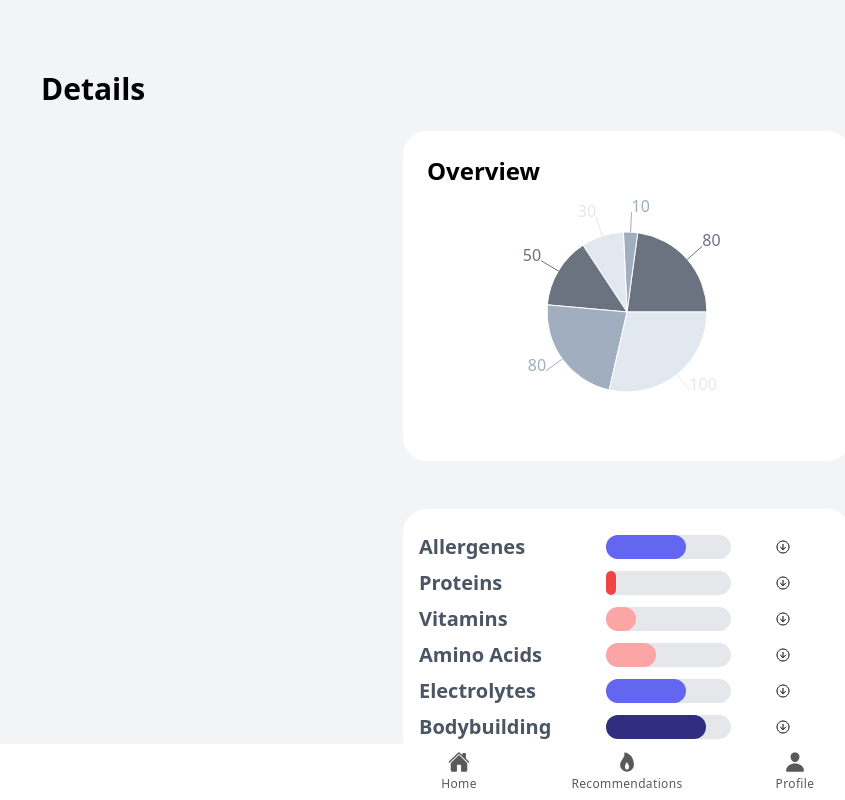
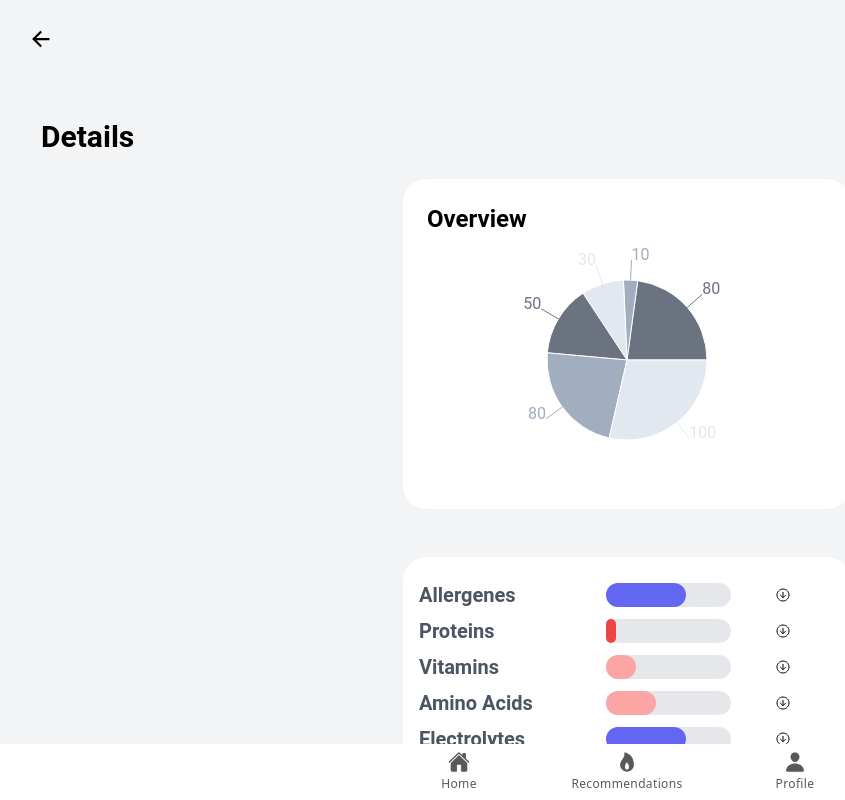
Before and after one commit to starthack-spectrasquad/frontend, a React (Vite) app: page /details in a window 1280 px wide. Shown: the whole page, without its empty margins (13-858 px from the left). Built offline with nearby package versions, Linux system fonts and the light colour scheme.

Commit message:
add navs and scrolls

```diff
--- a/src/pages/Details.tsx
+++ b/src/pages/Details.tsx
@@ -1,4 +1,4 @@
-import {IonContent, IonHeader, IonIcon, IonPage, IonTitle, IonToolbar} from '@ionic/react';
+import {IonBackButton, IonContent, IonHeader, IonIcon, IonPage, IonTitle, IonToolbar} from '@ionic/react';
 import Container from '../components/Container';
 import Heading from "../components/Heading";
 import {Cell, Pie, PieChart, Tooltip} from "recharts";
@@ -18,9 +18,14 @@ const Details: React.FC = () => {
     const COLORS = ['#6b7280', '#a0aec0', '#e2e8f0'];
 
     return (
-        <IonPage className="bg-gray-100" >
-           <div className="bg-gray-100">
+        <IonPage >
+           <IonContent>
+               <div  className="bg-gray-100 h-100">
                <Container>
+                   <div className='flex items-center jusitify-between'>
+                       <IonBackButton defaultHref="home"></IonBackButton>
+                       <div></div>
+                   </div>
                    <Heading name={"Details"}/>
                    <div className="max-w-md mx-auto my-2 mb-12 p-6 bg-white rounded-3xl">
                        <div className="text-2xl font-semibold">Overview</div>
@@ -38,17 +43,17 @@ const Details: React.FC = () => {
                                    label
                                >
                                    {data.map((entry, index) => (
-                                        <Cell key={`cell-${index}`} fill={COLORS[index % COLORS.length]} />
+                                       <Cell key={`cell-${index}`} fill={COLORS[index % COLORS.length]}/>
                                    ))}
                                </Pie>
-                                <Tooltip />
+                               <Tooltip/>
                            </PieChart>
                        </div>
 
                    </div>
 
                    <div className="max-w-md mx-auto my-2 p-4 bg-white rounded-3xl">
-                        {data.map((e: any):any => {
+                       {data.map((e: any): any => {
                            let customClass = "h-6 flex items-center justify-center"
                            if (e.value > 80 && e.value <= 120)
                                customClass += " bg-indigo-900"
@@ -64,9 +69,12 @@ const Details: React.FC = () => {
                                <div className={"flex items-center my-2"}>
                                    <h3 className=" font-semibold text-xl text-gray-600"
                                        style={{width: "45%"}}>{e.name}</h3>
-                                    <div className='flex items-center h-6 bg-gray-200 ' style={{width: "30%",  borderRadius: "25px"}}>
-                                        <div className={customClass} style={{width: e.value, borderRadius: "25px"}}></div>
-                                        <div className=' bg-gray-200 h-6' style={{width: 100-e.value, borderRadius: "25px"}}></div>
+                                   <div className='flex items-center h-6 bg-gray-200 '
+                                        style={{width: "30%", borderRadius: "25px"}}>
+                                       <div className={customClass}
+                                            style={{width: e.value, borderRadius: "25px"}}></div>
+                                       <div className=' bg-gray-200 h-6'
+                                            style={{width: 100 - e.value, borderRadius: "25px"}}></div>
                                    </div>
                                    <div className={"flex justify-center"} style={{width: "25%"}}>
                                        <IonIcon icon={arrowDownCircleOutline}/>
@@ -78,6 +86,7 @@ const Details: React.FC = () => {
                    </div>
                </Container>
                </div>
+           </IonContent>
         </IonPage>
     );
 };
--- a/src/pages/Home.tsx
+++ b/src/pages/Home.tsx
@@ -79,7 +79,7 @@ const Home: React.FC = () => {
 
                         <div className="bg-white rounded-xl p-7">
 
-                            <div className="">
+                            <Link className='w-full mb-10' to={"/details"}>
                                 <div>
                                     <h3 className="text-base font-medium text-gray-600">Today, 22:40</h3>
                                 </div>
@@ -88,8 +88,9 @@ const Home: React.FC = () => {
                                     <h3 className="text-lg font-bold ">YFood - very disappointing</h3>
                                     <IonIcon icon={arrowForwardCircle} className='text-lg' />
                                 </div>
-                            </div>
+                            </Link>
                         </div>
+
                     </Container>
 
 
```
Lines whose indentation alone changed are shown as unchanged.
